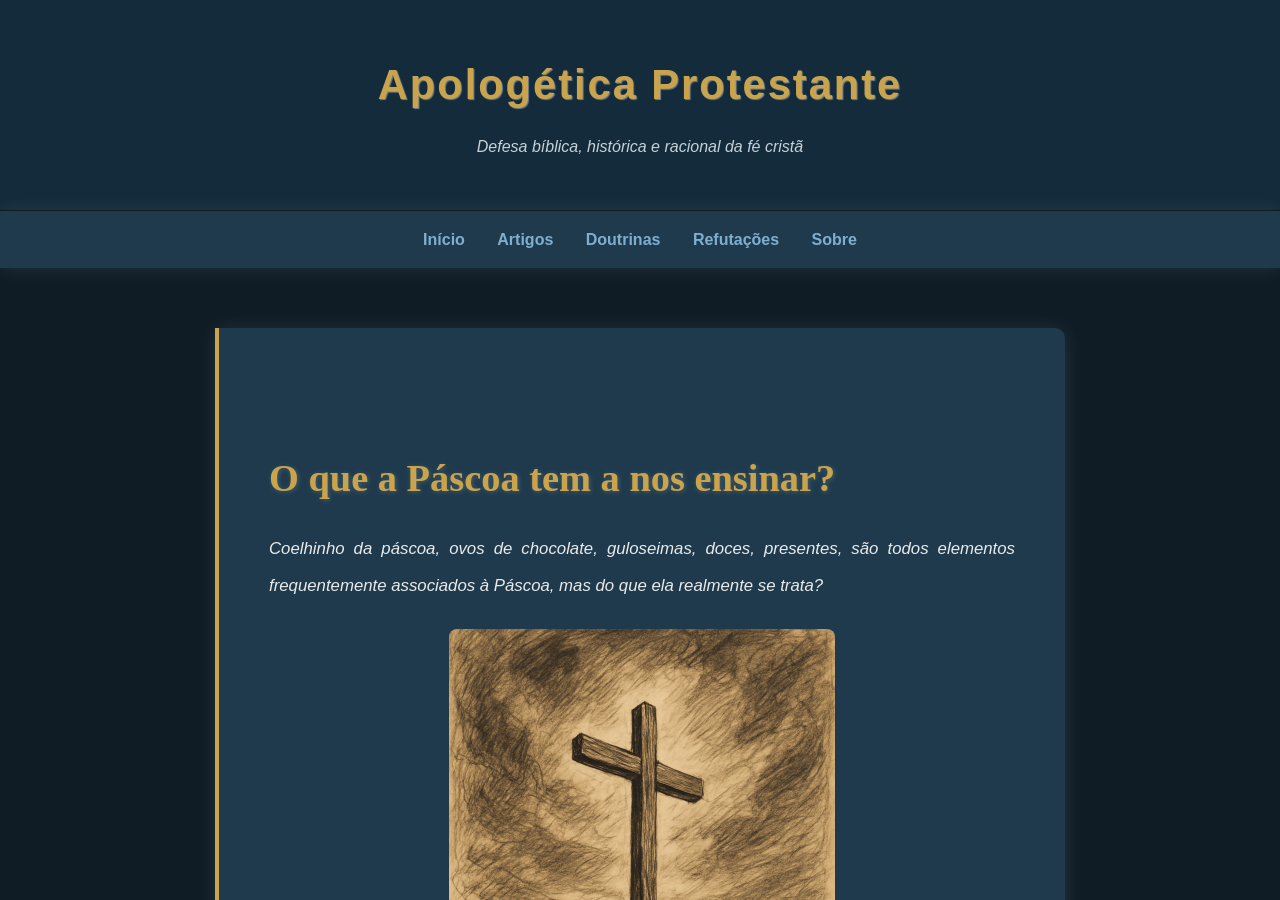
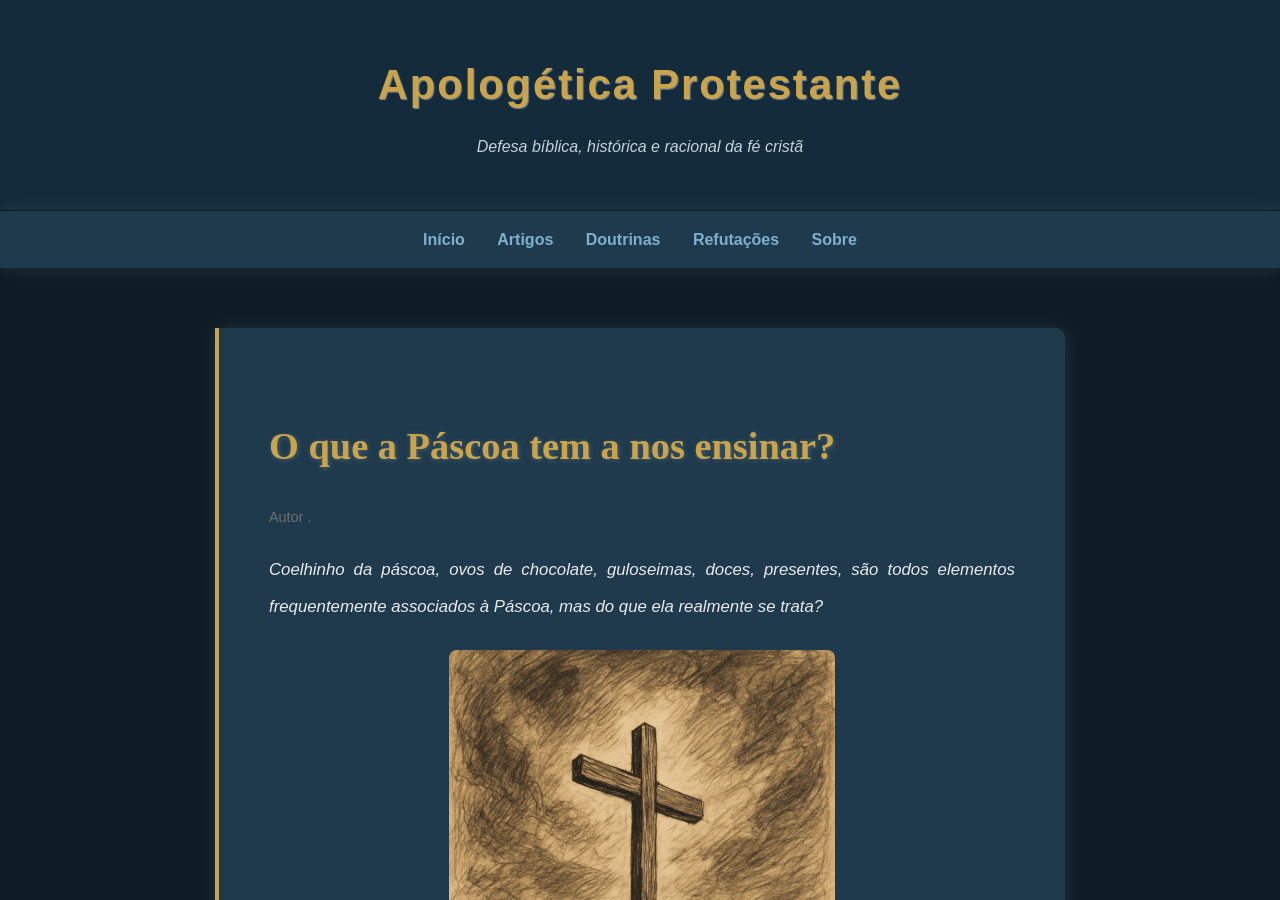
Before and after one commit to Rasyonheneyah/apologetica, a Jekyll site: the page built from _posts/2026-01-16-pascoa-a-ensinar.md, in a window 1280 px wide and 900 px high. Built offline with Jekyll 4.4.1, drawn with Linux system fonts in a browser that asks for light colours; some web fonts are replaced; comment, search, counter and statistics services are not loaded.

Commit message:
Refactor post layout and update author display
Removed title, author, image, and description from the post layout template. Moved author display into the post content for 'pascoa-a-ensinar.md' and adjusted its placement.

```diff
--- a/_layouts/post.html
+++ b/_layouts/post.html
@@ -77,10 +77,7 @@
 
     <main id="conteudo-cru">
         <section>
-             <h1>{{ post.title }}</h1>
-             <em class="autor-artigo">{{ post.author }}</em>
-             <img src="{{ post.image | relative_url }}" alt="{{ post.title }}">
-            <p><em>{{ post.description }}</em></p>
+
             {{ content }}
 
             <br>
--- a/_posts/2026-01-16-pascoa-a-ensinar.md
+++ b/_posts/2026-01-16-pascoa-a-ensinar.md
@@ -11,6 +11,8 @@ permalink: /artigos/pascoa-a-ensinar/
 ---
 
 # O que a Páscoa tem a nos ensinar?
+
+<span class="autor-artigo">Autor {{ post.author }}.</span>
 
 *Coelhinho da páscoa, ovos de chocolate, guloseimas, doces, presentes, são todos elementos frequentemente associados à Páscoa, mas do que ela realmente se trata?*
 
@@ -50,6 +52,5 @@ permalink: /artigos/pascoa-a-ensinar/
 -# 1 Co 11.24-25; 1 Pe 2.4-7; Lc 9.23; Rm 12.1;
 
 
-<span class="autor-artigo">Autor {{ post.author }}.</span>
 
 ---
```
